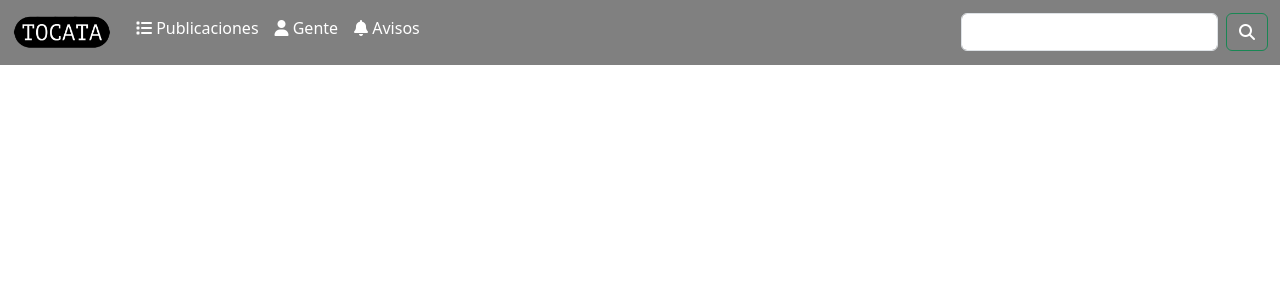
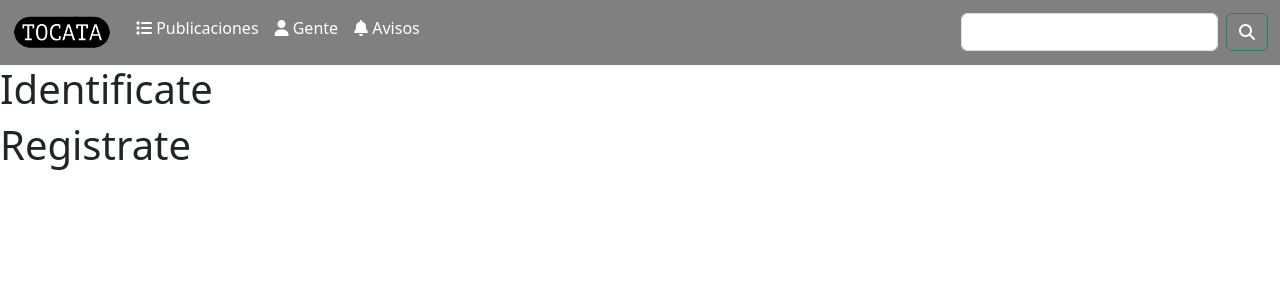
Before and after one commit to Optickal095/TocataFrontend, an Angular app: page / in a window 1280 px wide. Shown: the top 300 px of the page. Built offline with nearby package versions, Linux system fonts and the light colour scheme.

Commit message:
newComponents

```diff
--- a/src/app/app.component.html
+++ b/src/app/app.component.html
@@ -32,3 +32,6 @@
     </div>
   </nav>
 </div>
+
+<login></login>
+<register></register>
--- /dev/null
+++ b/src/app/components/login/login.component.html
@@ -0,0 +1 @@
+<h1>{{ title }}</h1>
--- /dev/null
+++ b/src/app/components/login/login.component.ts
@@ -0,0 +1,16 @@
+import { Component, OnInit } from '@angular/core';
+
+@Component({
+  selector: 'login',
+  templateUrl: './login.component.html',
+})
+export class LoginComponent implements OnInit {
+  title: String;
+
+  constructor() {
+    this.title = 'Identificate';
+  }
+  ngOnInit(): void {
+    console.log('Componente de login cargado');
+  }
+}
--- /dev/null
+++ b/src/app/components/register/register.component.html
@@ -0,0 +1 @@
+<h1>{{ title }}</h1>
--- /dev/null
+++ b/src/app/components/register/register.component.ts
@@ -0,0 +1,16 @@
+import { Component, OnInit } from '@angular/core';
+
+@Component({
+  selector: 'register',
+  templateUrl: './register.component.html',
+})
+export class RegisterComponent implements OnInit {
+  title: String;
+
+  constructor() {
+    this.title = 'Registrate';
+  }
+  ngOnInit(): void {
+    console.log('Componente de registro cargado');
+  }
+}
```
Also changed, not shown: src/app/app.module.ts (+7 -9 lines).
